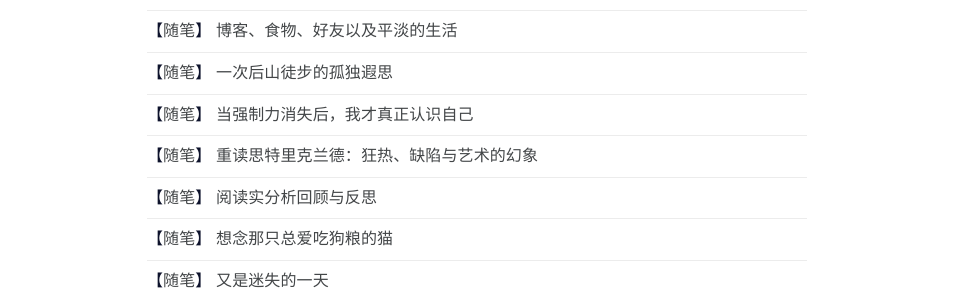
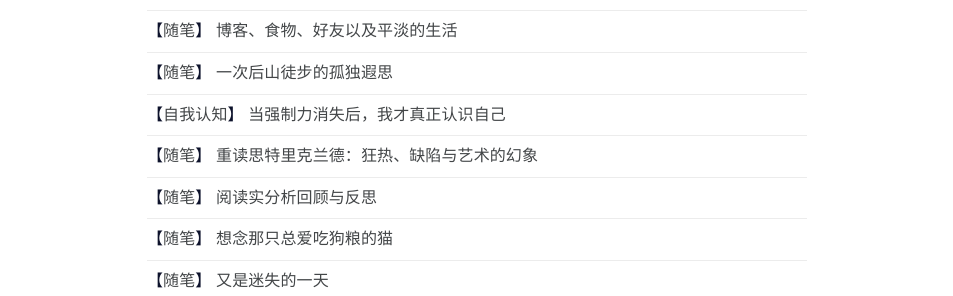
Before and after one commit to gaotianchi/gaotianchi.github.io, a Jekyll site: the page built from archive.html, in a window 1280 px wide. Shown: the part 759-1055 px from the top of the page, without its empty margins (163-1116 px from the left). Built offline with Jekyll 4.4.1, drawn with Linux system fonts in a browser that asks for light colours.

Commit message:
vault backup: 2025-05-08 21:03:22

```diff
--- a/_posts/2023-07-25-meeting-myself-without-discipline.md
+++ b/_posts/2023-07-25-meeting-myself-without-discipline.md
@@ -10,7 +10,7 @@ layout: post
 modifiedAt: 2025-05-07 17:02:56
 showImage: true
 tags:
-  - 随笔
+  - 自我认知
 title: 当强制力消失后，我才真正认识自己
 ---
 
```
